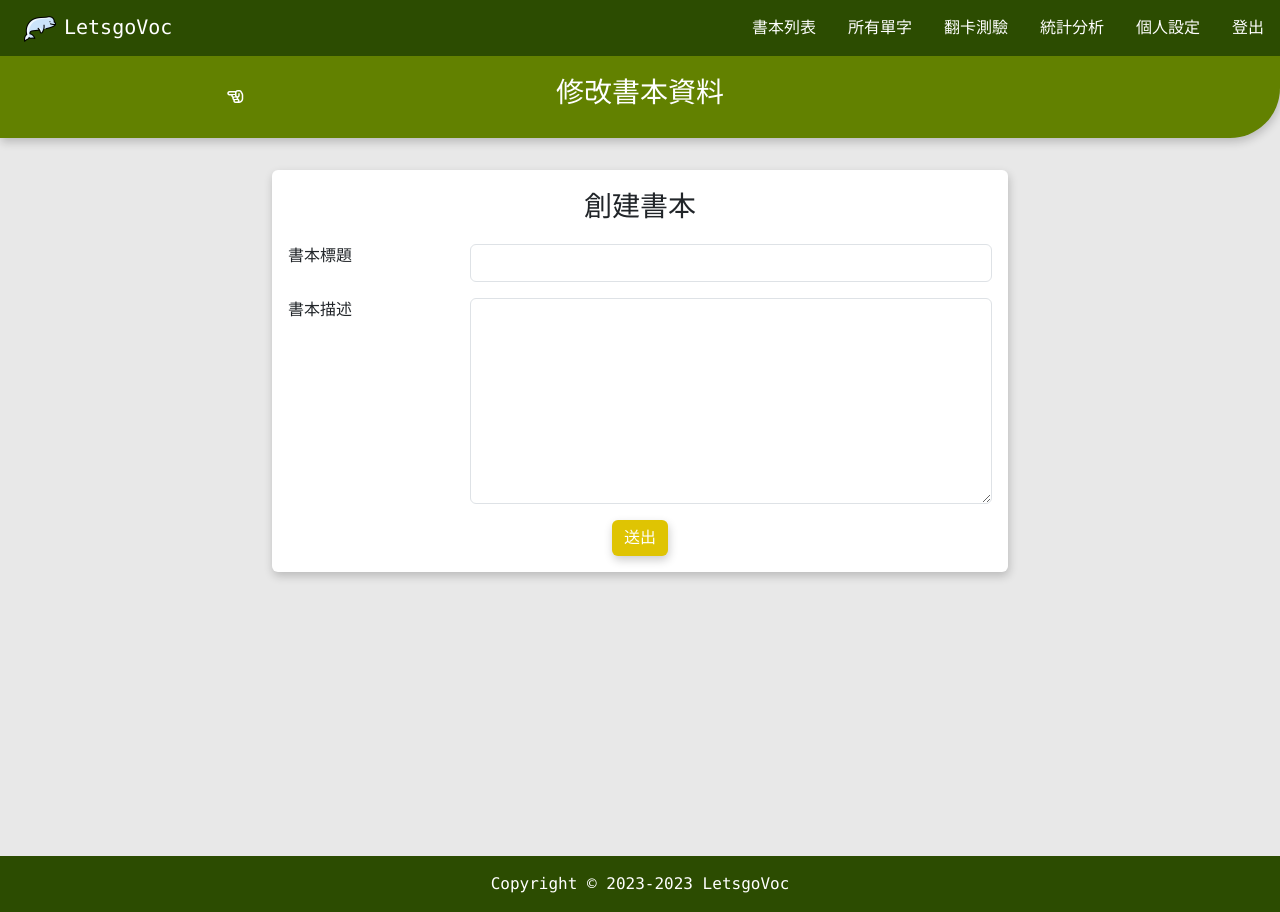
After one commit to jinny8813/VocaBud, a CodeIgniter 4 app: the page made by app/Views/pages/perbook_edit.php in a window 1280 px wide. The commit adds this page. Run offline with PHP 8.4 and a stand-in for CodeIgniter, Linux system fonts and the light colour scheme; the template is opened without the code that fills it, so the values that code supplies are empty; some libraries are stand-ins or nearby versions.

Commit message:
edit book

```diff
--- a/app/Config/Routes.php
+++ b/app/Config/Routes.php
@@ -45,6 +45,8 @@ $routes->post('/books', 'Books::store', ['filter' => 'Auth']);
 $routes->get('/perbook/(:num)', 'PerBook::index/$1', ['filter' => 'Auth']);
 $routes->get('/perbook/new', 'PerBook::create', ['filter' => 'Auth']);
 $routes->post('/perbook', 'PerBook::store', ['filter' => 'Auth']);
+$routes->get('/perbook/(:num)/edit', 'PerBook::edit/$1', ['filter' => 'Auth']);
+$routes->put('/perbook/(:num)', 'PerBook::update/$1', ['filter' => 'Auth']);
 
 $routes->post('/perbook/dictionary', 'Dictionary::index', ['filter' => 'Auth']);
 
--- a/app/Views/pages/books_list.php
+++ b/app/Views/pages/books_list.php
@@ -13,10 +13,7 @@
                 <div class="col-8 p-3">
                     <div class="fs-3 text-center">BooksCollection</div>
                 </div>
-                <div class="col-1">
-                </div>
-                <div class="col-1 p-1">
-                    <a href="#" class="btn btn_low_key p-0"><i class="fa-fw fa-solid fa-pen-to-square"></i></a>
+                <div class="col-2">
                 </div>
             </div>
         </div>
--- /dev/null
+++ b/app/Views/pages/perbook_edit.php
@@ -0,0 +1,72 @@
+<?= $this->extend("layout/template")?>
+<?= $this->section('content')?>
+<section class="min-vh-100 bg_light">
+    <div class="container-fluid bg_green bg_green_title">
+        <div class="row justify-content-center">
+            <div class="col-md-8 row justify-content-center align-items-center">
+                <div class="col-1 p-0">
+                    <a href="<?= base_url('/perbook/'.$b_id) ?>" class="btn btn_low_key p-0"><i class="fa-fw fa-regular fa-hand-point-left"></i></a>
+                </div>
+                <div class="col-10 pt-3 pb-4">
+                    <div class="fs-3 text-center">修改書本資料</div>
+                </div>
+                <div class="col-1">
+                </div>
+            </div>
+        </div>
+    </div>
+
+    <div class="container pb-5">
+        <div class="row justify-content-center my-3">
+            <div class="col-md-8 my-3">
+                <div class="card">
+                    <div class="card-body">
+                        <div class="text-center fs-3 mb-3">創建書本</div>
+                        <form id="bookEditForm">
+                            <div class="form-group row mb-3">
+                                <div class="col-3">
+                                    <label for="title" class="form-label">書本標題</label>
+                                </div>
+                                <div class="col-9">
+                                    <input type="text" name="title" class="form-control" value="<?= esc($title)?>" required>
+                                </div>
+                            </div>
+                            <div class="form-group row mb-3">
+                                <div class="col-3">
+                                    <label for="description" class="form-label">書本描述</label>
+                                </div>
+                                <div class="col-9">
+                                    <textarea name="description" class="form-control" rows="8" required><?= esc($description)?></textarea>
+                                </div>
+                            </div>
+                            <div class="form-group d-flex justify-content-center">
+                                <button type="submit" name="submit" class="btn">送出</button>
+                            </div>
+                        </form>
+                    </div>
+                </div>
+            </div>
+        </div>
+    </div>
+</section>
+<script>
+    let bookEditForm = document.getElementById("bookEditForm");
+
+    bookEditForm.addEventListener("submit",(e) => {
+        e.preventDefault();
+        let formdata= new FormData(bookEditForm);
+        myLib1.PUT("<?= base_url('/perbook/'.$b_id) ?>", JSON.stringify(Object.fromEntries(formdata)));
+    })
+
+    let myLib1 = {
+        PUT: (url,data) => {
+            axios.put(url,data)
+            .then((response) => {
+                window.location.href = `<?= base_url('/perbook/'.$b_id)?>`;
+            }).catch((e) => {
+                console.log(e.response.data);
+            })
+        },
+    }
+</script>
+<?= $this->endSection()?>
--- a/app/Views/pages/perbook_list.php
+++ b/app/Views/pages/perbook_list.php
@@ -16,7 +16,7 @@
                 <div class="col-1">
                 </div>
                 <div class="col-1 p-1">
-                    <a href="#" class="btn btn_low_key p-0"><i class="fa-fw fa-solid fa-pen-to-square"></i></a>
+                    <a href="<?= base_url('/perbook/'.$b_id.'/edit')?>" class="btn btn_low_key p-0"><i class="fa-fw fa-solid fa-pen-to-square"></i></a>
                 </div>
             </div>
         </div>
```
Also changed, not shown: app/Controllers/PerBook.php (+19 -0 lines).
